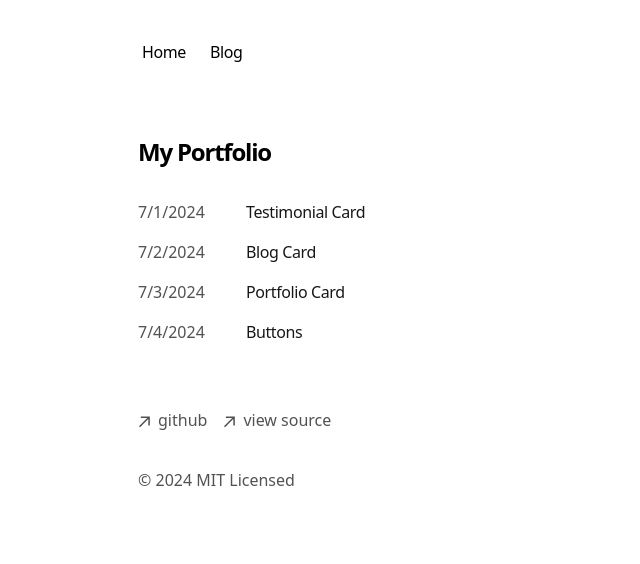
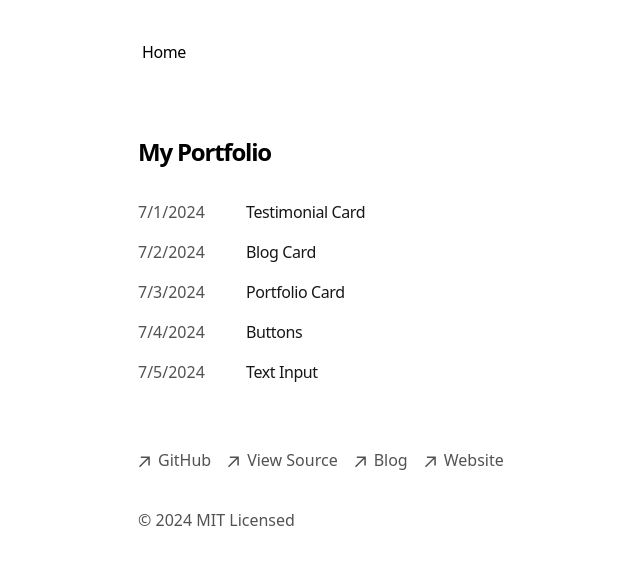
Before and after one commit to Scc33/portfolio, a Next.js app: page / in a window 1280 px wide. Shown: the top 564 px of the page, without its empty margins (166-806 px from the left). Built offline with nearby package versions, Linux system fonts and the light colour scheme.

Commit message:
Update header and footer links

```diff
--- a/app/components/PortfolioPieces.tsx
+++ b/app/components/PortfolioPieces.tsx
@@ -43,6 +43,16 @@ export function PortfolioPieces() {
           </p>
         </div>
       </Link>
+      <Link className="flex flex-col space-y-1 mb-4" href={`/textInput`}>
+        <div className="w-full flex flex-col md:flex-row space-x-0 md:space-x-2">
+          <p className="text-neutral-600 dark:text-neutral-400 w-[100px] tabular-nums">
+            7/5/2024
+          </p>
+          <p className="text-neutral-900 dark:text-neutral-100 tracking-tight">
+            Text Input
+          </p>
+        </div>
+      </Link>
     </div>
   );
 }
--- a/app/components/footer.tsx
+++ b/app/components/footer.tsx
@@ -1,3 +1,18 @@
+const navItems = {
+  "https://github.com/Scc33": {
+    name: "GitHub",
+  },
+  "https://github.com/Scc33/portfolio": {
+    name: "View Source",
+  },
+  "https://blog.seancoughlin.me": {
+    name: "Blog",
+  },
+  "https://seancoughlin.me": {
+    name: "Website",
+  },
+};
+
 function ArrowIcon() {
   return (
     <svg
@@ -12,39 +27,32 @@ function ArrowIcon() {
         fill="currentColor"
       />
     </svg>
-  )
+  );
 }
 
 export default function Footer() {
   return (
     <footer className="mb-16">
       <ul className="font-sm mt-8 flex flex-col space-x-0 space-y-2 text-neutral-600 md:flex-row md:space-x-4 md:space-y-0 dark:text-neutral-300">
-        <li>
+        {Object.entries(navItems).map(([path, { name }]) => {
+          return (
+            <li key={path}>
               <a
                 className="flex items-center transition-all hover:text-neutral-800 dark:hover:text-neutral-100"
                 rel="noopener noreferrer"
                 target="_blank"
-            href="https://github.com/Scc33"
+                href={path}
               >
                 <ArrowIcon />
-            <p className="ml-2 h-7">github</p>
+                <p className="ml-2 h-7">{name}</p>
               </a>
             </li>
-        <li>
-          <a
-            className="flex items-center transition-all hover:text-neutral-800 dark:hover:text-neutral-100"
-            rel="noopener noreferrer"
-            target="_blank"
-            href="https://github.com/Scc33/portfolio"
-          >
-            <ArrowIcon />
-            <p className="ml-2 h-7">view source</p>
-          </a>
-        </li>
+          );
+        })}
       </ul>
       <p className="mt-8 text-neutral-600 dark:text-neutral-300">
         © {new Date().getFullYear()} MIT Licensed
       </p>
     </footer>
-  )
+  );
 }
--- a/app/components/nav.tsx
+++ b/app/components/nav.tsx
@@ -5,10 +5,7 @@ const HOME = 'Home';
 const navItems = {
   '/': {
     name: HOME,
-  },
-  'https://blog.seancoughlin.me': {
-    name: 'Blog',
-  },
+  }
 }
 
 export function Navbar() {
--- /dev/null
+++ b/app/textInput/page.tsx
@@ -0,0 +1,12 @@
+export const metadata = {
+  title: 'Text Input',
+  description: 'Text input components are essential for forms, data entry interfaces, and other interactive elements across various projects and apps found within the platform.',
+}
+
+export default function Page() {
+  return (
+    <section>
+      <h1 className="font-semibold text-2xl mb-8 tracking-tighter">Text Inputs</h1>
+    </section>
+  )
+}
```
Lines whose indentation alone changed are shown as unchanged.
